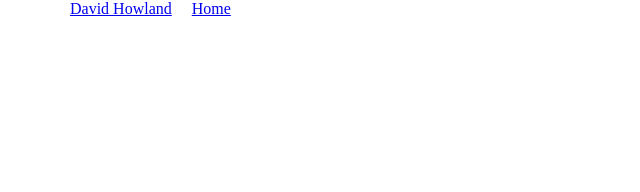
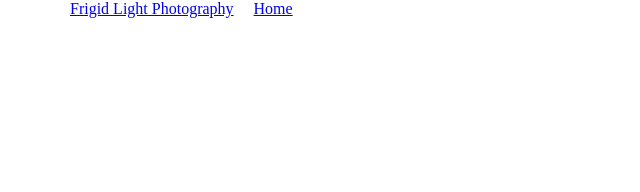
Before and after one commit to davidhowland/davidhowland.github.io, a Jekyll site: the page built from index.md, in a window 1280 px wide. Shown: the top 192 px of the page, without its empty margins (0-640 px from the left). Built offline with Jekyll 4.4.1, drawn with Linux system fonts in a browser that asks for light colours; Markdown is read by kramdown in place of the engine named in the settings.

Commit message:
update config

```diff
--- a/_config.yml
+++ b/_config.yml
@@ -1,7 +1,7 @@
-name: "David Howland"
-description: ""
+name: "Frigid Light Photography"
+description: "Adventure Photography by David Howland"
 
-url: "[YOUR DOMAIN]"
+url: davidhowland.github.io
 
 paginate: 10
 
```
